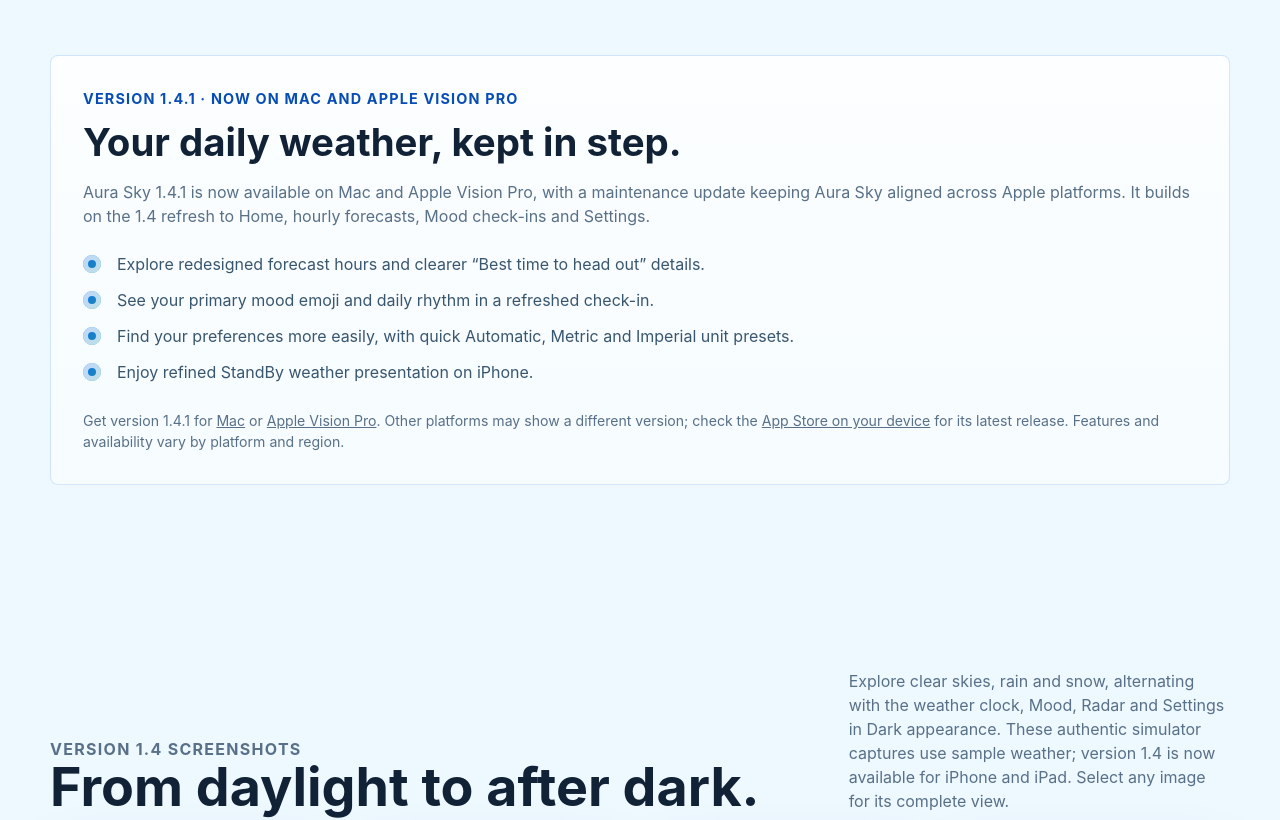
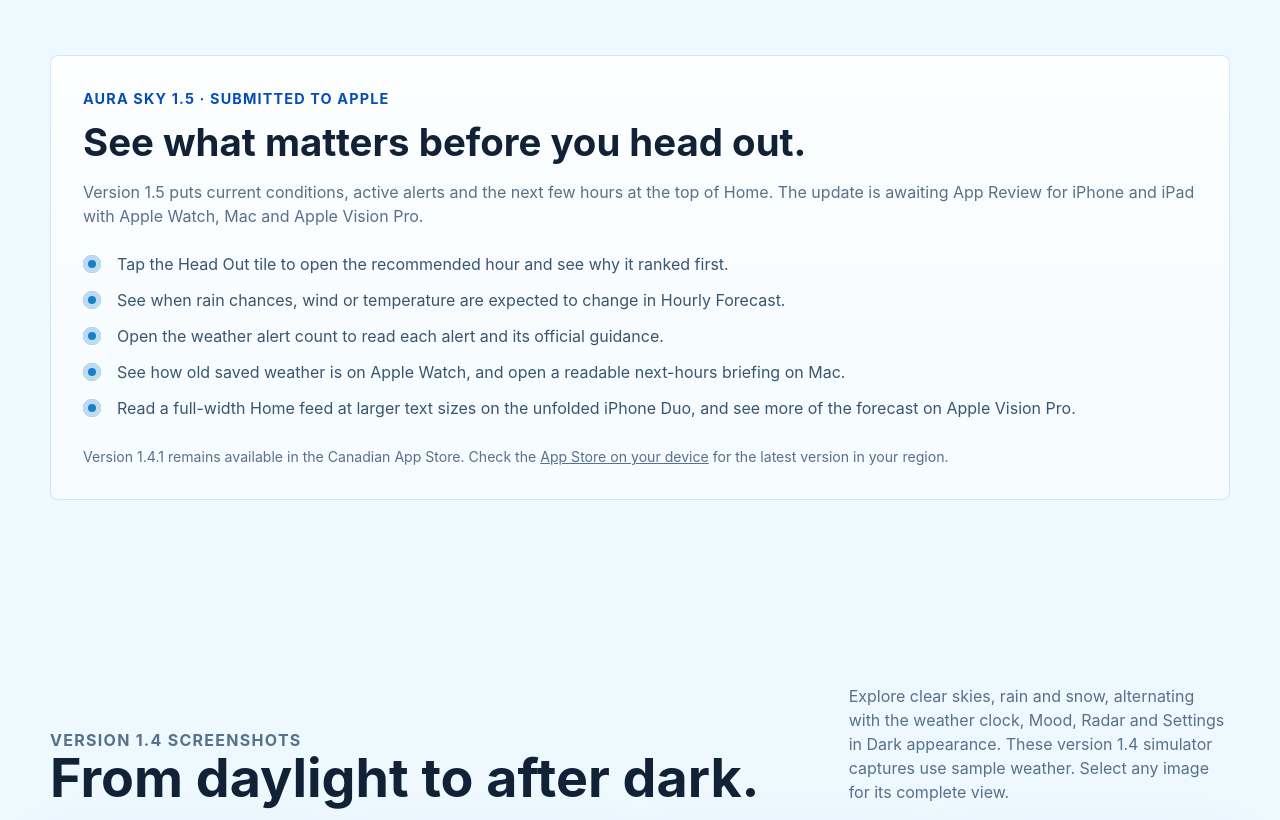
Before and after one commit to Jorrian/aura-sky, a plain HTML site: page index.html in a window 1280 px wide. Shown: the part 900-1720 px from the top of the page. Drawn offline with Linux system fonts and the light colour scheme.

Commit message:
docs: introduce Aura Sky 1.5 ahead of App Review

```diff
--- a/index.html
+++ b/index.html
@@ -100,16 +100,17 @@
 
       <section class="section" id="latest" aria-labelledby="latest-title">
         <div class="callout">
-          <p class="eyebrow">Version 1.4.1 · Now on Mac and Apple Vision Pro</p>
-          <h2 id="latest-title">Your daily weather, kept in step.</h2>
-          <p class="section-intro">Aura Sky 1.4.1 is now available on Mac and Apple Vision Pro, with a maintenance update keeping Aura Sky aligned across Apple platforms. It builds on the 1.4 refresh to Home, hourly forecasts, Mood check-ins and Settings.</p>
+          <p class="eyebrow">Aura Sky 1.5 · Submitted to Apple</p>
+          <h2 id="latest-title">See what matters before you head out.</h2>
+          <p class="section-intro">Version 1.5 puts current conditions, active alerts and the next few hours at the top of Home. The update is awaiting App Review for iPhone and iPad with Apple Watch, Mac and Apple Vision Pro.</p>
           <ul class="check-list">
-            <li>Explore redesigned forecast hours and clearer “Best time to head out” details.</li>
-            <li>See your primary mood emoji and daily rhythm in a refreshed check-in.</li>
-            <li>Find your preferences more easily, with quick Automatic, Metric and Imperial unit presets.</li>
-            <li>Enjoy refined StandBy weather presentation on iPhone.</li>
+            <li>Tap the Head Out tile to open the recommended hour and see why it ranked first.</li>
+            <li>See when rain chances, wind or temperature are expected to change in Hourly Forecast.</li>
+            <li>Open the weather alert count to read each alert and its official guidance.</li>
+            <li>See how old saved weather is on Apple Watch, and open a readable next-hours briefing on Mac.</li>
+            <li>Read a full-width Home feed at larger text sizes on the unfolded iPhone Duo, and see more of the forecast on Apple Vision Pro.</li>
           </ul>
-          <p class="release-note">Get version 1.4.1 for <a href="https://apps.apple.com/ca/app/aura-sky-weather/id6761404223?platform=mac">Mac</a> or <a href="https://apps.apple.com/ca/app/aura-sky-weather/id6761404223?platform=vision">Apple Vision Pro</a>. Other platforms may show a different version; check the <a href="https://apps.apple.com/ca/app/aura-sky-weather/id6761404223">App Store on your device</a> for its latest release. Features and availability vary by platform and region.</p>
+          <p class="release-note">Version 1.4.1 remains available in the Canadian App Store. Check the <a href="https://apps.apple.com/ca/app/aura-sky-weather/id6761404223">App Store on your device</a> for the latest version in your region.</p>
         </div>
       </section>
 
@@ -119,7 +120,7 @@
             <p class="eyebrow">Version 1.4 screenshots</p>
             <h2 id="screenshots-title">From daylight to after dark.</h2>
           </div>
-          <p>Explore clear skies, rain and snow, alternating with the weather clock, Mood, Radar and Settings in Dark appearance. These authentic simulator captures use sample weather; version 1.4 is now available for iPhone and iPad. Select any image for its complete view.</p>
+          <p>Explore clear skies, rain and snow, alternating with the weather clock, Mood, Radar and Settings in Dark appearance. These version 1.4 simulator captures use sample weather. Select any image for its complete view.</p>
         </div>
         <ol class="release-gallery" aria-label="Eight Aura Sky 1.4 iPhone screenshots in day and night order">
           <li>
@@ -263,7 +264,7 @@
             </figure>
           </li>
         </ol>
-        <p class="release-note">These complete app captures use sample weather in Apple’s iPhone Duo simulator. The images show version 1.4.1 and are simulator previews, not physical-device captures. Version 1.4.1 is now available on Mac and Apple Vision Pro; release availability can differ on iPhone and other platforms. Check the <a href="https://apps.apple.com/ca/app/aura-sky-weather/id6761404223">App Store</a> for the version available on your device. <a href="support/#duo-help">About the outside cover and opened Home</a>.</p>
+        <p class="release-note">These complete app captures use sample weather in Apple’s iPhone Duo simulator. The images show version 1.4.1 and are simulator previews, not physical-device captures. <a href="support/#duo-help">About the outside cover and opened Home</a>.</p>
       </section>
 
       <section class="section split" id="head-out" aria-labelledby="head-out-title">
```
Also changed, not shown: support/index.html (+3 -2 lines).
